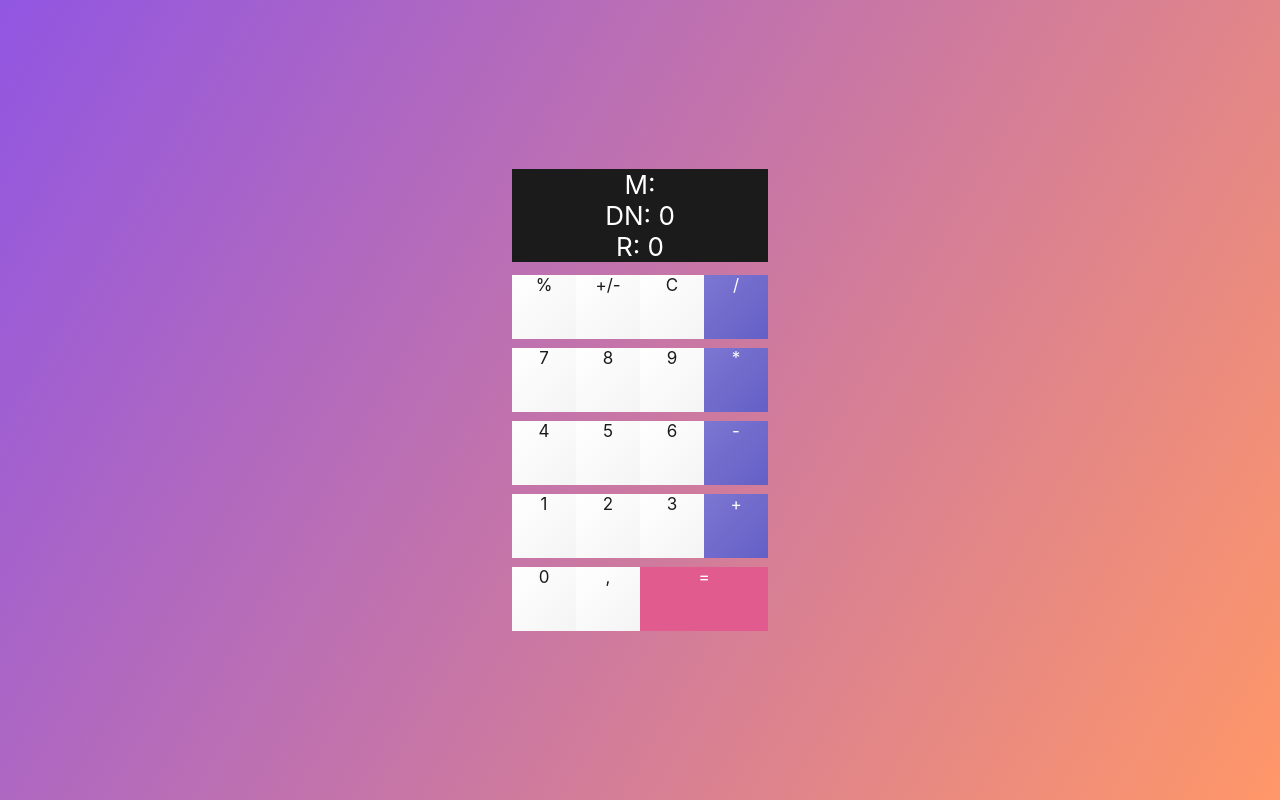
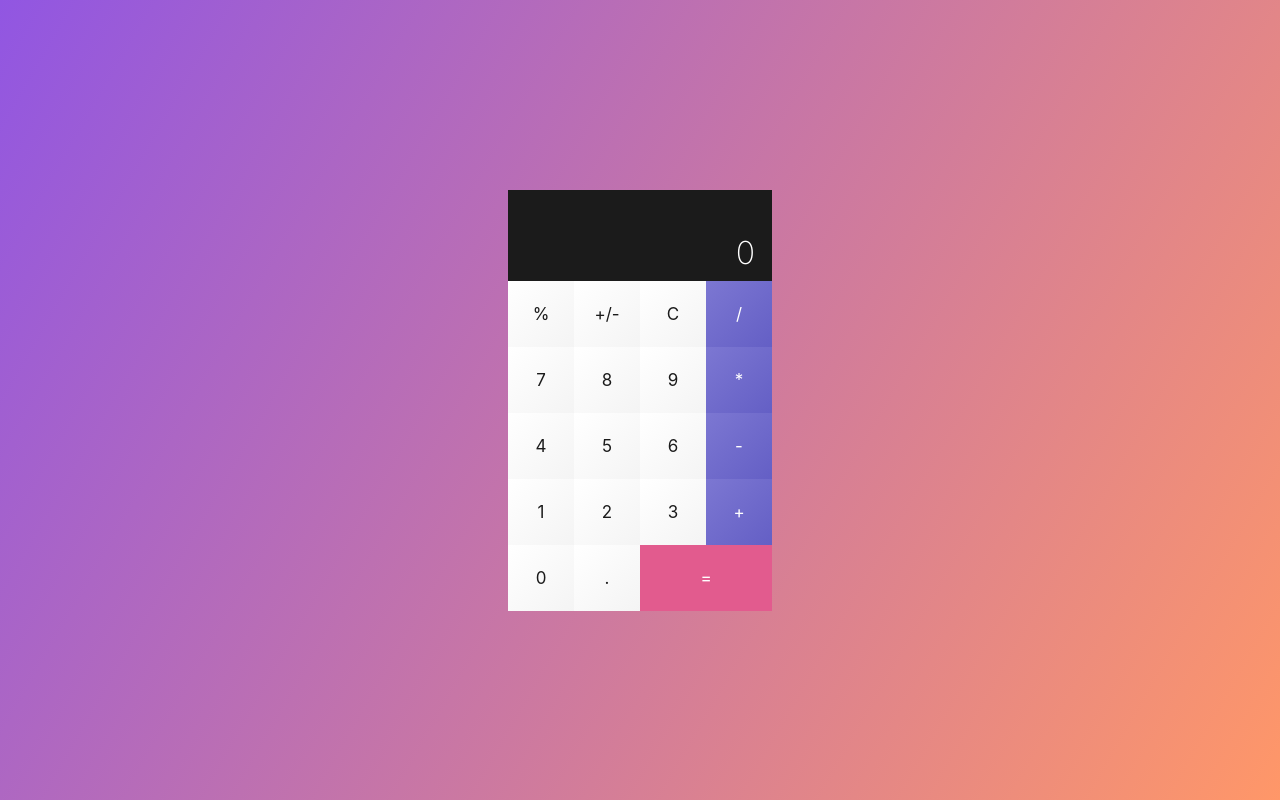
Before and after one commit to barteklecki/polly-calc, a React (Create React App) app: page / in a window 1280 px wide. Built offline with nearby package versions, Linux system fonts and the light colour scheme.

Commit message:
refactor(style): set structure and style

```diff
--- a/src/App.css
+++ b/src/App.css
@@ -22,6 +22,13 @@
   font-size: calc(10px + 2vmin);
 }
 
+.content {
+  border-spacing: 0px;
+  border-collapse: collapse;
+  border-radius: 10px;
+  padding: 100px;
+}
+
 .content p {
   padding: 0px;
   border-spacing: 0px;
@@ -31,21 +38,39 @@
           margin-block-end: 0em;
 }
 
+.content:last-child tr:last-child {
+  border-radius: 0.6em;
+}
+
 .display {
   width: 100%;
   color: white;
+  font-weight: 200;
   background-color: #1b1b1b;
 }
 
+.display p {
+  text-align: right;
+  margin: 0.5rem 1rem;
+}
+
+.display .math {
+  color: #da8b99;
+  font-size: smaller;
+}
+
+.display .number {
+  font-size: 2rem;
+}
+
 .button {
-  display: inline-block;
-  line-height: normal;
-  margin: 0px;
   width: 4rem;
   height: 4rem;
+  margin: 0px;
+  color: #1b1b1b;
   font-size: 17px;
+  line-height: 4rem;
   border: 0px;
-  color: #1b1b1b;
   cursor: pointer;
   background-color: #fcfcfc;
   background-image: linear-gradient(135deg, white 0%, #f4f4f4 100%);
@@ -62,7 +87,6 @@
 }
 
 .equals {
-  width: 8rem;
   color: #ffffff;
   background-color: #e25b8e;
   background-image: none;
--- a/src/App.js
+++ b/src/App.js
@@ -11,12 +11,8 @@ function App() {
     <div className="App">
       <header className="App-header">
         <table className="content">
-          <tr><td>
           <Display />
-          </td></tr>
-          <tr><td>
           <Keyboard />
-          </td></tr>
         </table>
       </header>
     </div>
--- a/src/App.scss
+++ b/src/App.scss
@@ -14,6 +14,10 @@
 }
 
 .content {
+    border-spacing: 0px;
+    border-collapse: collapse;
+    border-radius: 10px;
+    padding: 100px;
 
     p {
         padding: 0px;
@@ -21,23 +25,42 @@
         margin-block-start: 0em;
         margin-block-end: 0em;
     }
+
+    &:last-child tr:last-child {
+        border-radius: 0.6em;
+    }
 }
 
 .display {
     width: 100%;
     color: white;
+    font-weight: 200;
     background-color: #1b1b1b;
+
+    p {
+        text-align: right;
+        margin: 0.5rem 1rem;
+    }
+
+    .math {
+        color: #da8b99;
+        font-size: smaller;
+    }
+
+    .number {
+        font-size: 2rem;
+    }
 }
 
 .button {
-    display: inline-block;
-    line-height: normal;
-    margin: 0px;
     width: 4rem;
     height: 4rem;
+    margin: 0px;
+    color: #1b1b1b;
     font-size: 17px;
+    line-height: 4rem;
     border: 0px;
-    color: #1b1b1b;
+
     cursor: pointer;
     background-color: #fcfcfc;
     background-image: linear-gradient(135deg, rgba(255,255,255,1) 0%, rgba(244,244,244,1) 100%);
@@ -51,7 +74,6 @@
 }
 
 .equals {
-    width: 8rem;
     color: #ffffff;
     background-color: #e25b8e;
     background-image: none;
--- a/src/Components/Keyboard/Keyboard.js
+++ b/src/Components/Keyboard/Keyboard.js
@@ -18,31 +18,37 @@ const Keyboard = () => {
     const dispatch = useDispatch();
 
     return (
-        <div>
-            <div className={'button'} onClick={()=> dispatch(percentage())}> % </div>
-            <div className={'button'} onClick={()=> dispatch(negative())}>+/-</div>
-            <div className={'button'} onClick={()=> dispatch(reset())}> C </div>
-            <div className={'button operation'} onClick={()=> dispatch(divide())}> / </div>
-            <br/>
-            <div className={'button'} onClick={()=> dispatch(addDigit(7))}> 7 </div>
-            <div className={'button'} onClick={()=> dispatch(addDigit(8))}> 8 </div>
-            <div className={'button'} onClick={()=> dispatch(addDigit(9))}> 9 </div>
-            <div className={'button operation'} onClick={()=> dispatch(multiply())}> * </div>
-            <br/>
-            <div className={'button'} onClick={()=> dispatch(addDigit(4))}> 4 </div>
-            <div className={'button'} onClick={()=> dispatch(addDigit(5))}> 5 </div>
-            <div className={'button'} onClick={()=> dispatch(addDigit(6))}> 6 </div>
-            <div className={'button operation'} onClick={()=> dispatch(subtract())}> - </div>
-            <br/>
-            <div className={'button'} onClick={()=> dispatch(addDigit(1))}> 1 </div>
-            <div className={'button'} onClick={()=> dispatch(addDigit(2))}> 2 </div>
-            <div className={'button'} onClick={()=> dispatch(addDigit(3))}> 3 </div>
-            <div className={'button operation'} onClick={()=> dispatch(add())}> + </div>
-            <br/>
-            <div className={'button'} onClick={()=> dispatch(addDigit(0))}> 0 </div>
-            <div className={'button'} onClick={()=> dispatch(addComma())}> , </div>
-            <div className={'button equals'} onClick={()=> dispatch(equals())}> = </div>
-        </div>
+        <>
+            <tr>
+                <td className={'button'} onClick={()=> dispatch(percentage())}> % </td>
+                <td className={'button'} onClick={()=> dispatch(negative())}>+/-</td>
+                <td className={'button'} onClick={()=> dispatch(reset())}> C </td>
+                <td className={'button operation'} onClick={()=> dispatch(divide())}> / </td>
+            </tr>
+            <tr>
+                <td className={'button'} onClick={()=> dispatch(addDigit(7))}> 7 </td>
+                <td className={'button'} onClick={()=> dispatch(addDigit(8))}> 8 </td>
+                <td className={'button'} onClick={()=> dispatch(addDigit(9))}> 9 </td>
+                <td className={'button operation'} onClick={()=> dispatch(multiply())}> * </td>
+            </tr>
+            <tr>
+                <td className={'button'} onClick={()=> dispatch(addDigit(4))}> 4 </td>
+                <td className={'button'} onClick={()=> dispatch(addDigit(5))}> 5 </td>
+                <td className={'button'} onClick={()=> dispatch(addDigit(6))}> 6 </td>
+                <td className={'button operation'} onClick={()=> dispatch(subtract())}> - </td>
+            </tr>
+            <tr>
+                <td className={'button'} onClick={()=> dispatch(addDigit(1))}> 1 </td>
+                <td className={'button'} onClick={()=> dispatch(addDigit(2))}> 2 </td>
+                <td className={'button'} onClick={()=> dispatch(addDigit(3))}> 3 </td>
+                <td className={'button operation'} onClick={()=> dispatch(add())}> + </td>
+            </tr>
+            <tr>
+                <td className={'button'} onClick={()=> dispatch(addDigit(0))}> 0 </td>
+                <td className={'button'} onClick={()=> dispatch(addComma())}> . </td>
+                <td className={'button equals'} onClick={()=> dispatch(equals())} colspan="2"> = </td>
+            </tr>
+        </>
     );
 }
 
--- a/src/features/display/Display.js
+++ b/src/features/display/Display.js
@@ -9,11 +9,12 @@ const Display = () => {
     const displayNumber = useSelector(selectDisplayNumber);
 
     return (
-        <div className="display">
-            <p>M: {operations}</p>
-            <p>DN: {displayNumber}</p>
-            <p>R: {result}</p>
-        </div>
+        <tr>
+            <td className="display" colspan="4">
+                <p className="math">&nbsp;{operations}</p>
+                <p className="number">{displayNumber}</p>
+            </td>
+        </tr>
     );
 }
 
```
Also changed, not shown: 1 other file (tests, documents, lock files or other folders).
